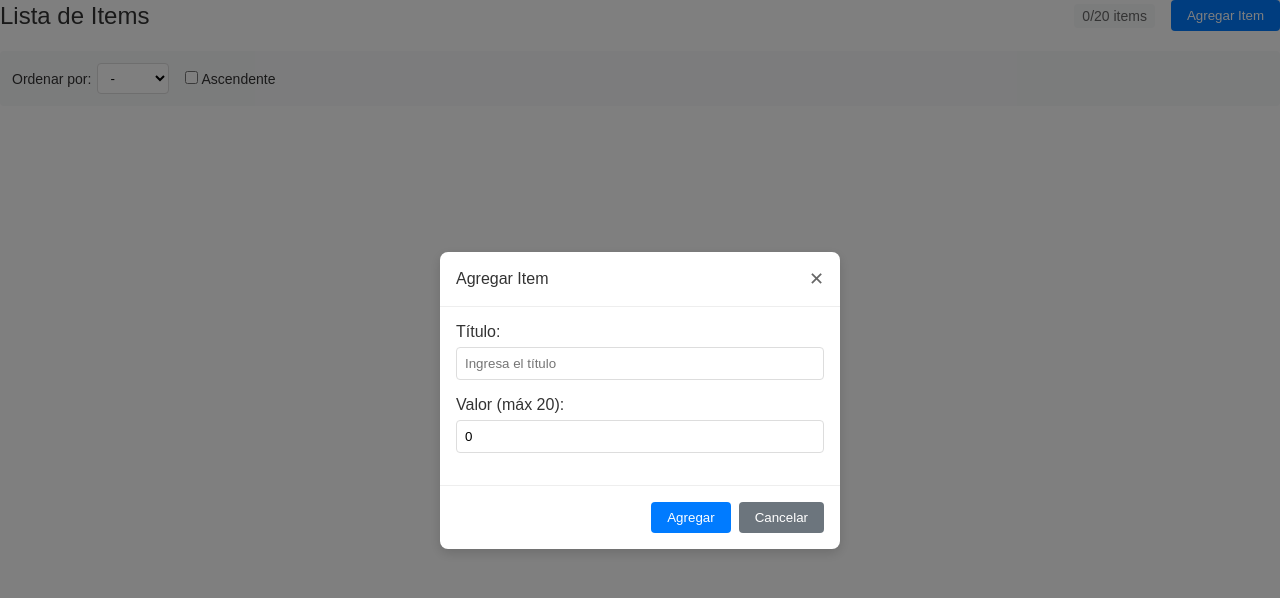
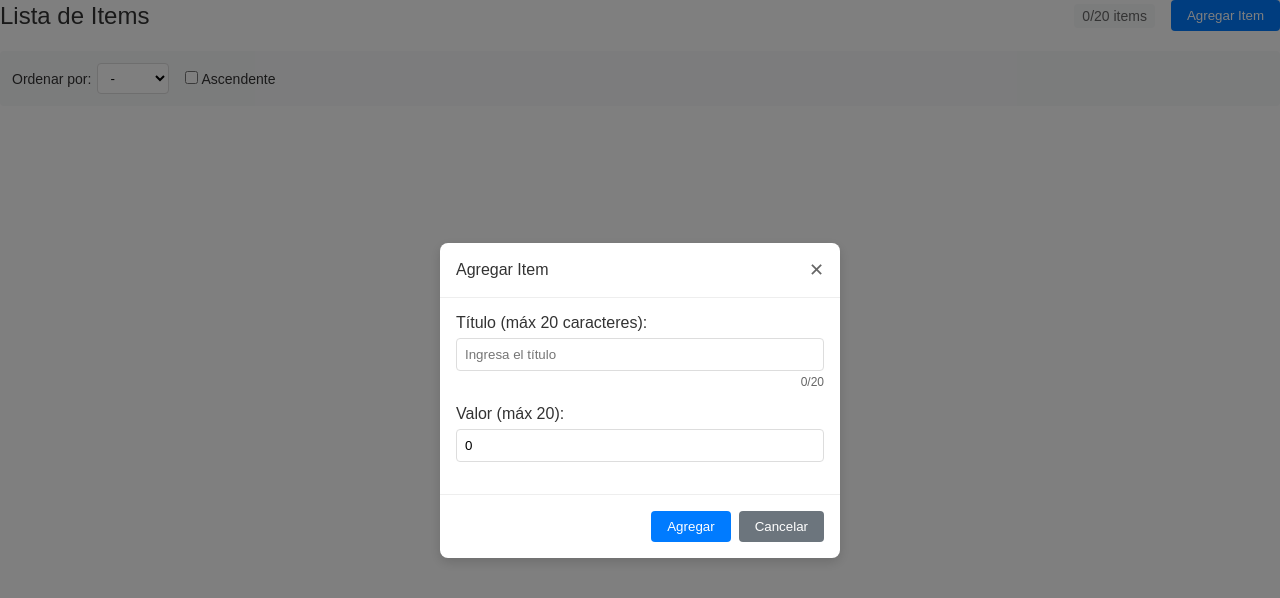
Before and after one commit to brujo-rojas/counter-nuxt, a Nuxt app: page / in a window 1280 px wide. Both pictures are taken after a click on the button "Agregar Item". Shown: the top 598 px of the page. Built offline with nearby package versions, Linux system fonts and the light colour scheme.

Commit message:
:package: largo de titulo en item

```diff
--- a/app/components/ItemDialog.vue
+++ b/app/components/ItemDialog.vue
@@ -8,13 +8,17 @@
 
       <div class="dialog-body">
         <div class="input-group">
-          <label for="item-title">Título:</label>
+          <label for="item-title">Título (máx {{ LIMITS.MAX_TITLE_LENGTH }} caracteres):</label>
           <input
             id="item-title"
             v-model="localItem.title"
+            :maxlength="LIMITS.MAX_TITLE_LENGTH"
             placeholder="Ingresa el título"
             class="dialog-input"
           />
+          <div class="character-count">
+            {{ localItem.title.length }}/{{ LIMITS.MAX_TITLE_LENGTH }}
+          </div>
         </div>
 
         <div class="input-group">
@@ -94,6 +98,11 @@ const validateItem = () => {
     return false;
   }
 
+  if (localItem.value.title.length > LIMITS.MAX_TITLE_LENGTH) {
+    error.value = `El título no puede exceder ${LIMITS.MAX_TITLE_LENGTH} caracteres`;
+    return false;
+  }
+
   if (localItem.value.value < LIMITS.MIN_ITEM_VALUE) {
     error.value = `El valor mínimo es ${LIMITS.MIN_ITEM_VALUE}`;
     return false;
--- a/app/scss/_dialog.scss
+++ b/app/scss/_dialog.scss
@@ -57,6 +57,13 @@
     font-weight: 500;
     color: #333;
   }
+
+  .character-count {
+    font-size: 12px;
+    color: #666;
+    text-align: right;
+    margin-top: 4px;
+  }
 }
 
 .dialog-input {
--- a/constants/limits.ts
+++ b/constants/limits.ts
@@ -2,6 +2,7 @@ export const LIMITS = {
   MAX_ITEMS: 20,
   MAX_ITEM_VALUE: 20,
   MIN_ITEM_VALUE: 0,
+  MAX_TITLE_LENGTH: 20,
 } as const;
 
 export type Limits = typeof LIMITS;
```
